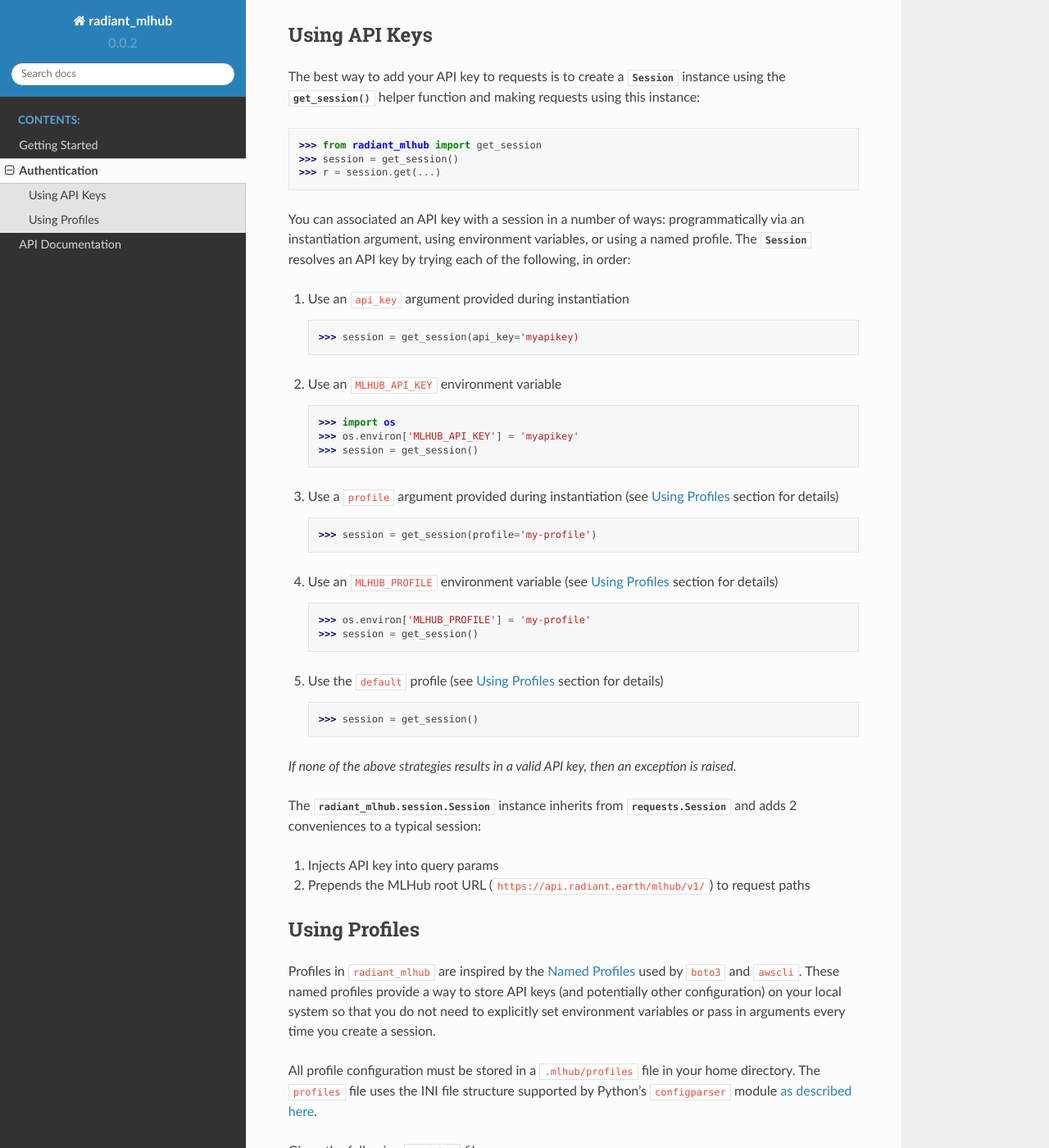
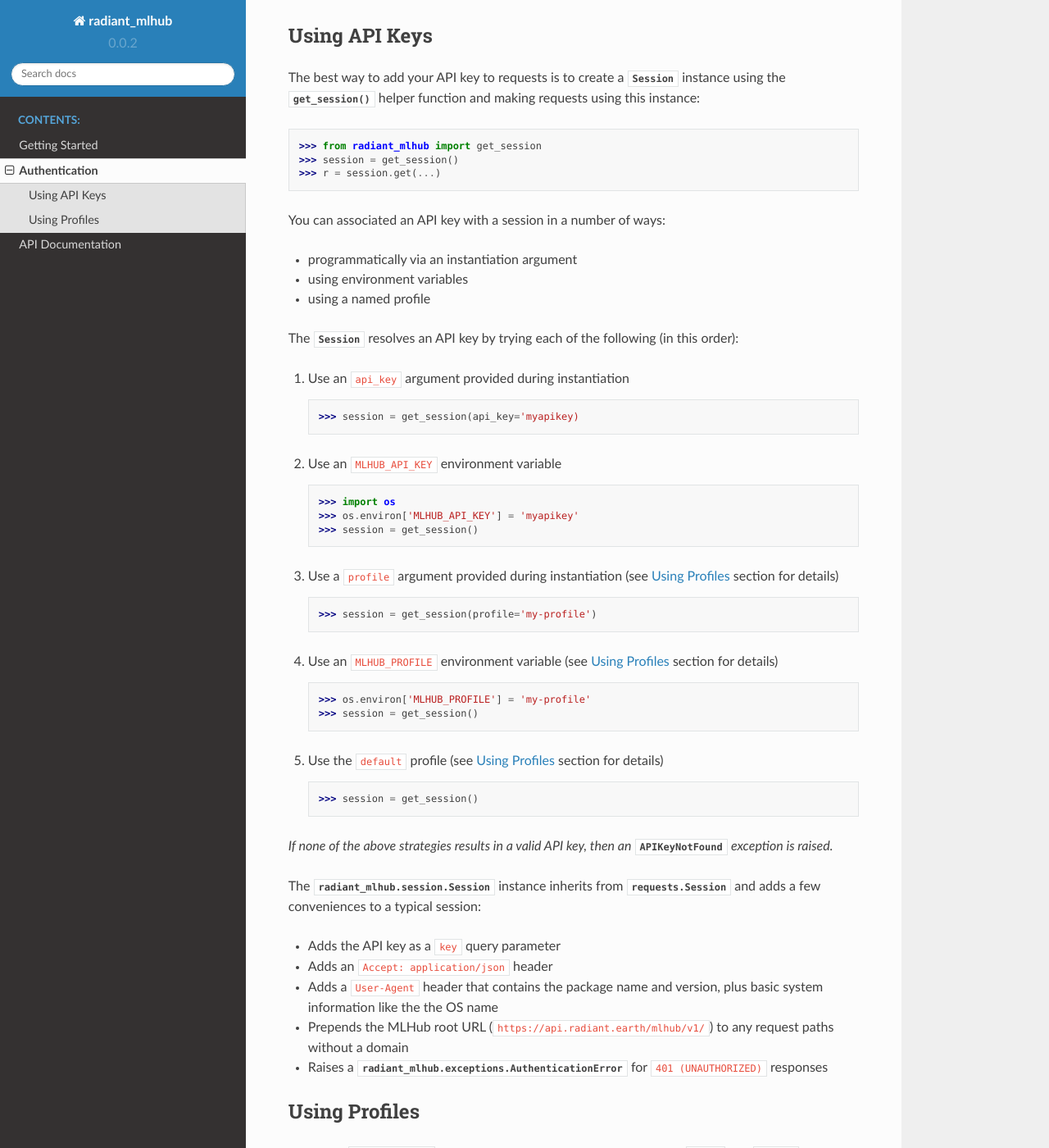
Before and after one commit to radiantearth/radiant-mlhub, a Sphinx documentation site: the page built from docs/source/authentication.rst, in a window 1280 px wide and 1400 px high, scrolled down 254 px. Shown: the whole window at 82% size. Built offline with Sphinx 7.4.7 and the Read the Docs theme 2.0.0, drawn with Linux system fonts in a browser that asks for light colours.

```diff
--- a/docs/source/authentication.rst
+++ b/docs/source/authentication.rst
@@ -1,7 +1,7 @@
 Authentication
 ==============
 
-The MLHub API uses API keys to authenticate users. These keys must be passed as a `key` query parameter in any request made to the API.
+The MLHub API uses API keys to authenticate users. These keys must be passed as a ``key`` query parameter in any request made to the API.
 Anyone can register for an API key by going to `https://dashboard.mlhub.earth <https://dashboard.mlhub.earth>`_ and creating an account.
 Once you have logged into your account, go to `http://dashboard.mlhub.earth/api-keys <http://dashboard.mlhub.earth/api-keys>`_ to create
 API keys.
@@ -18,9 +18,13 @@ The best way to add your API key to requests is to create a :class:`~radiant_mlh
     >>> session = get_session()
     >>> r = session.get(...)
 
-You can associated an API key with a session in a number of ways: programmatically via an instantiation argument, using environment
-variables, or using a named profile. The :class:`~radiant_mlhub.session.Session` resolves an API key by trying each of the following, in
-order:
+You can associated an API key with a session in a number of ways:
+
+* programmatically via an instantiation argument
+* using environment variables
+* using a named profile
+
+The :class:`~radiant_mlhub.session.Session` resolves an API key by trying each of the following (in this order):
 
 1) Use an ``api_key`` argument provided during instantiation
 
@@ -55,12 +59,16 @@ order:
 
        >>> session = get_session()
 
-*If none of the above strategies results in a valid API key, then an exception is raised.*
+*If none of the above strategies results in a valid API key, then an* :exc:`~radiant_mlhub.exceptions.APIKeyNotFound` *exception is raised.*
 
-The :class:`radiant_mlhub.session.Session` instance inherits from :class:`requests.Session` and adds 2 conveniences to a typical session:
+The :class:`radiant_mlhub.session.Session` instance inherits from :class:`requests.Session` and adds a few conveniences to a typical
+session:
 
-1) Injects API key into query params
-2) Prepends the MLHub root URL (``https://api.radiant.earth/mlhub/v1/``) to request paths
+* Adds the API key as a ``key`` query parameter
+* Adds an ``Accept: application/json`` header
+* Adds a ``User-Agent`` header that contains the package name and version, plus basic system information like the the OS name
+* Prepends the MLHub root URL (``https://api.radiant.earth/mlhub/v1/``) to any request paths without a domain
+* Raises a :exc:`radiant_mlhub.exceptions.AuthenticationError` for ``401 (UNAUTHORIZED)`` responses
 
 Using Profiles
 ++++++++++++++
```
Also changed, not shown: 1 other file.
